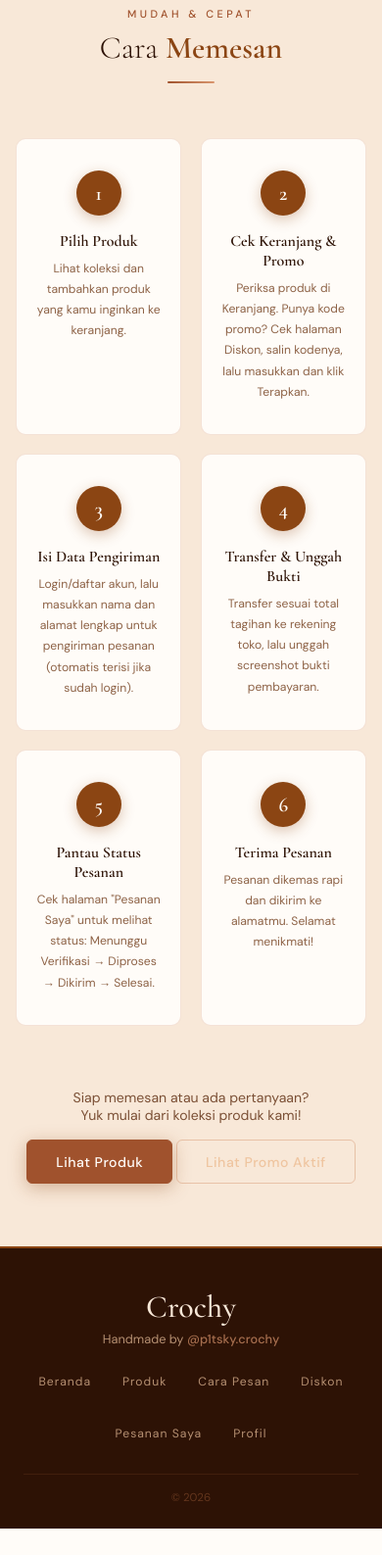
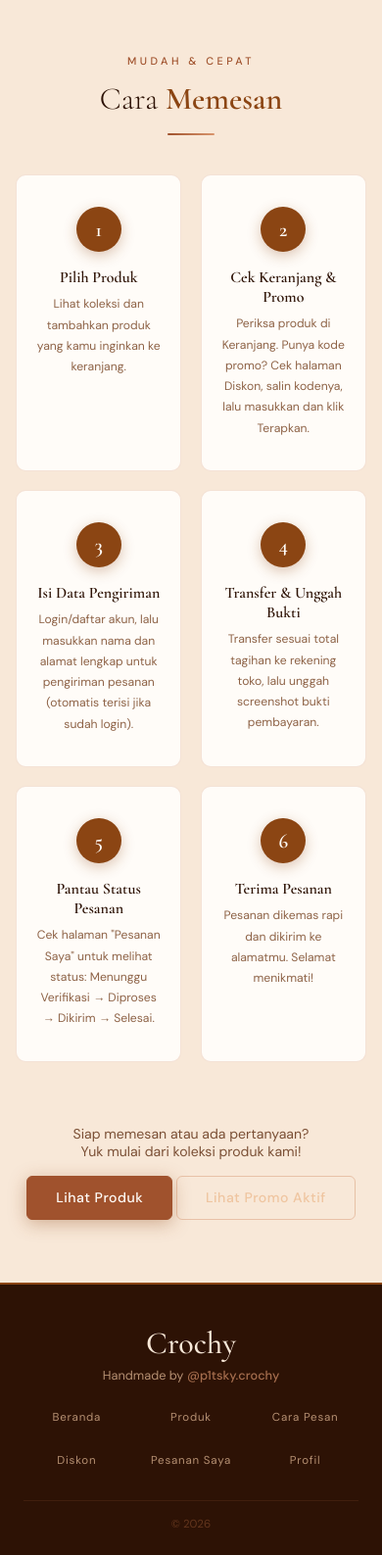
Before and after one commit to asykardiarra/Crochy-Crochet-E-Commerce-Website, a PHP site: page /cara-pesan.php in a window 390 px wide. Shown: the part 58-1645 px from the top of the page at 98% size. Before the commit the page ends 1618 px from the top, so only its background shows below. Run offline with PHP 8.4, Linux system fonts and the light colour scheme; data comes from the database, SQL or seed files in the repository; data that the repository does not hold is empty.

Commit message:
Increase padding for various sections in style.css

```diff
--- a/crochy/css/style.css
+++ b/crochy/css/style.css
@@ -514,10 +514,12 @@
       .hero-sub{text-align:center;margin:0 auto 2rem}
       .hero-cta{align-items:center}
       .hero-btns{justify-content:center}
-      #produk,#profil,#diskon{padding:4rem 1.5rem}
-      #keranjang{padding:4rem 1.5rem}
-      #cara-pesan{padding:4rem 1rem}
-      #pesanan-saya,#checkout-alamat,#checkout-bayar{padding:4rem 1.5rem}
+      #produk,#profil,#diskon{padding:7rem 1.5rem 4rem}
+      #keranjang{padding:7rem 1.5rem 4rem}
+      #cara-pesan{padding:7rem 1rem 4rem}
+      #pesanan-saya,#checkout-alamat,#checkout-bayar{padding:7rem 1.5rem 4rem}
+      .section-header{margin-bottom:2.5rem}
+      .section-eyebrow{margin-bottom:.9rem}
       .steps-wrap{grid-template-columns:repeat(2,1fr)}
       .step{width:auto}
       .step-arrow{display:none}
@@ -527,6 +529,8 @@
       .profil-info .info-item{flex-wrap:wrap}
       .profil-info .info-item .label{min-width:80px}
       footer{padding:2.5rem 1.5rem 1.5rem}
+      .footer-links{display:grid;grid-template-columns:repeat(3,1fr);gap:1.4rem .5rem;justify-items:center;max-width:380px;margin:0 auto 2rem}
+      .footer-links a{font-size:.72rem;letter-spacing:.8px;white-space:nowrap}
       .cart-badge .badge-count { right: -12px; top: -8px; font-size: .5rem; min-width: 16px; height: 16px; }
     }
 
```
